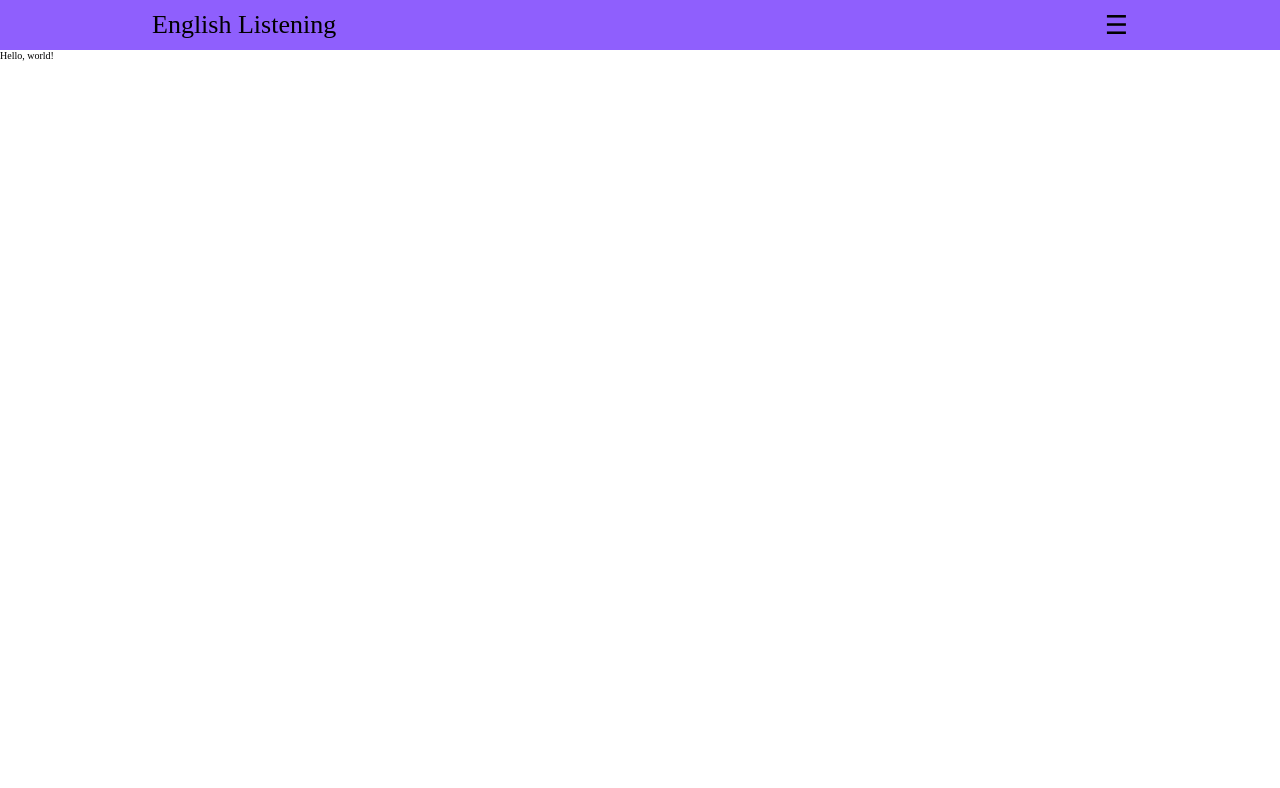
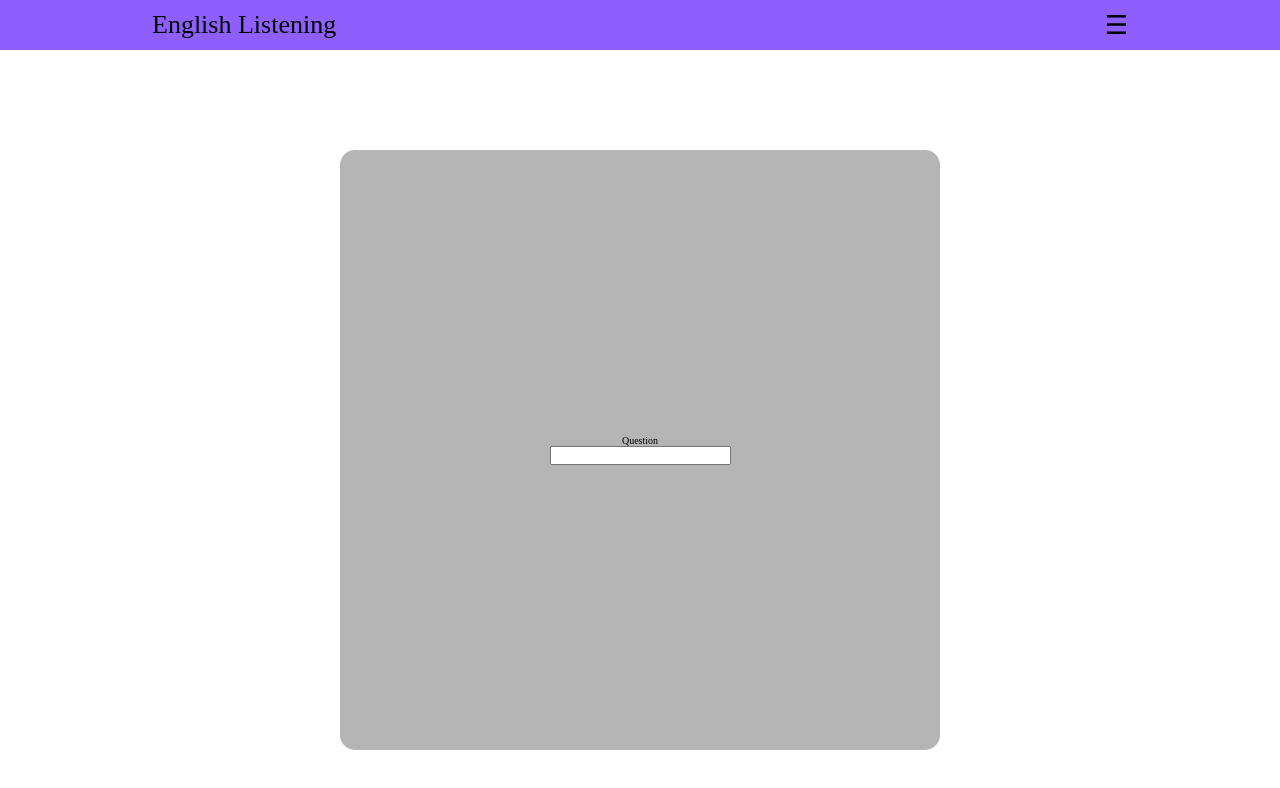
Before and after one commit to lucaspessivaldo/listenner, a React (Vite) app: page / in a window 1280 px wide. Shown: the top 788 px of the page. Built offline with nearby package versions, Linux system fonts and the light colour scheme.

Commit message:
add DisplayQuestion component

```diff
--- a/src/App.jsx
+++ b/src/App.jsx
@@ -1,10 +1,11 @@
 import Header from './components/header/Header.jsx';
+import DisplayQuestion from './components/displayQuestion/DisplayQuestion.jsx'
 
 function App() {
   return (
     <>
       <Header />
-      <div>Hello, world!</div>
+      <DisplayQuestion />
     </>
   )
 }
--- /dev/null
+++ b/src/components/displayQuestion/DisplayQuestion.jsx
@@ -0,0 +1,12 @@
+import './displayQuestion.css'
+
+export default function DisplayQuestion() {
+  return (
+    <div className="main-container">
+      <div className='display-box'>
+        <div>Question</div>
+        <input type="text" />
+      </div>
+    </div>
+  )
+}
--- /dev/null
+++ b/src/components/displayQuestion/displayQuestion.css
@@ -0,0 +1,19 @@
+.main-container {
+  display: flex;
+  justify-content: center;
+  align-items: center;
+}
+
+.display-box {
+  display: flex;
+  flex-direction: column;
+  justify-content: center;
+  align-items: center;
+
+  width: 60rem;
+  height: 60rem;
+  margin: 10rem;
+
+  background-color: rgb(182, 181, 181);
+  border-radius: 1.5rem;
+}
```
